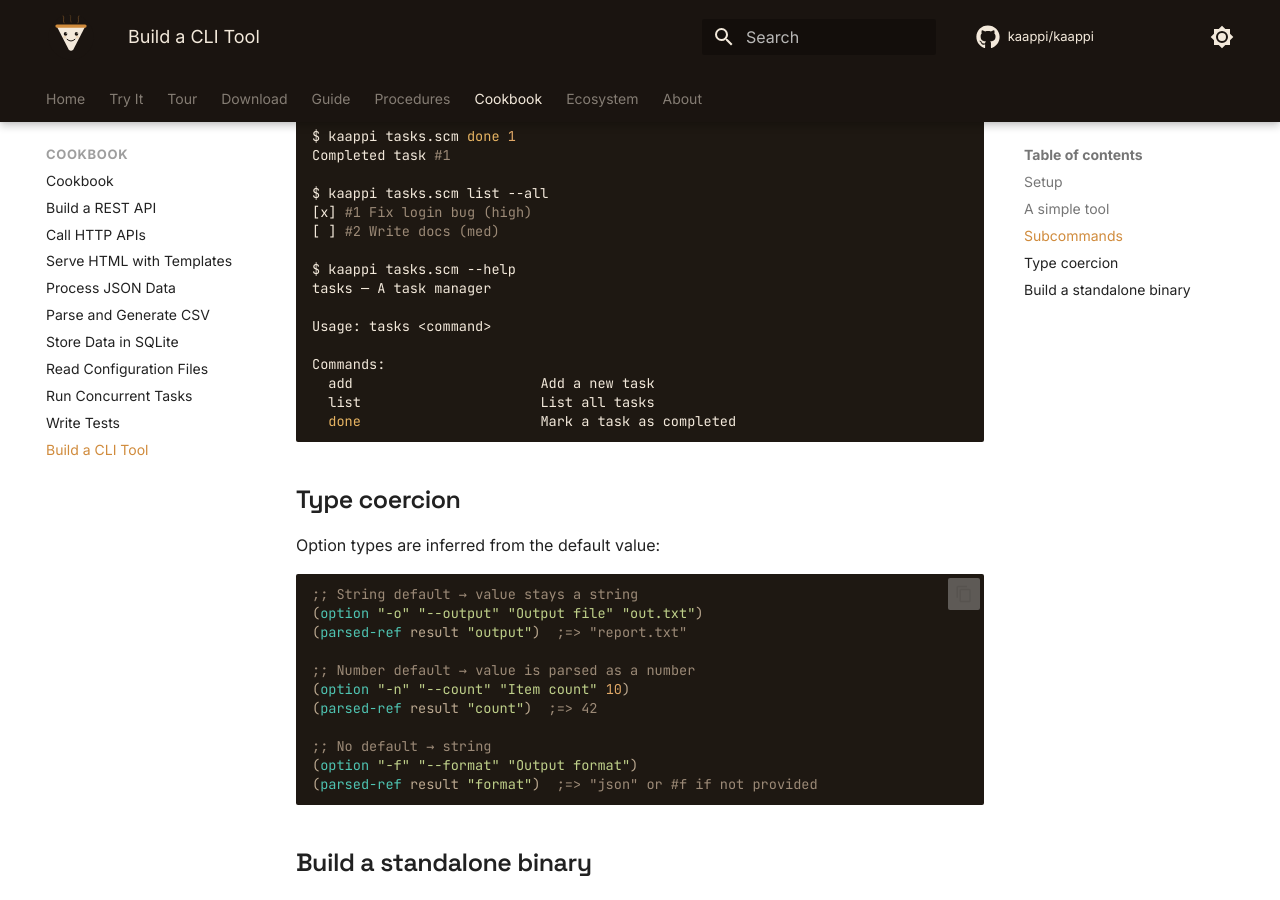
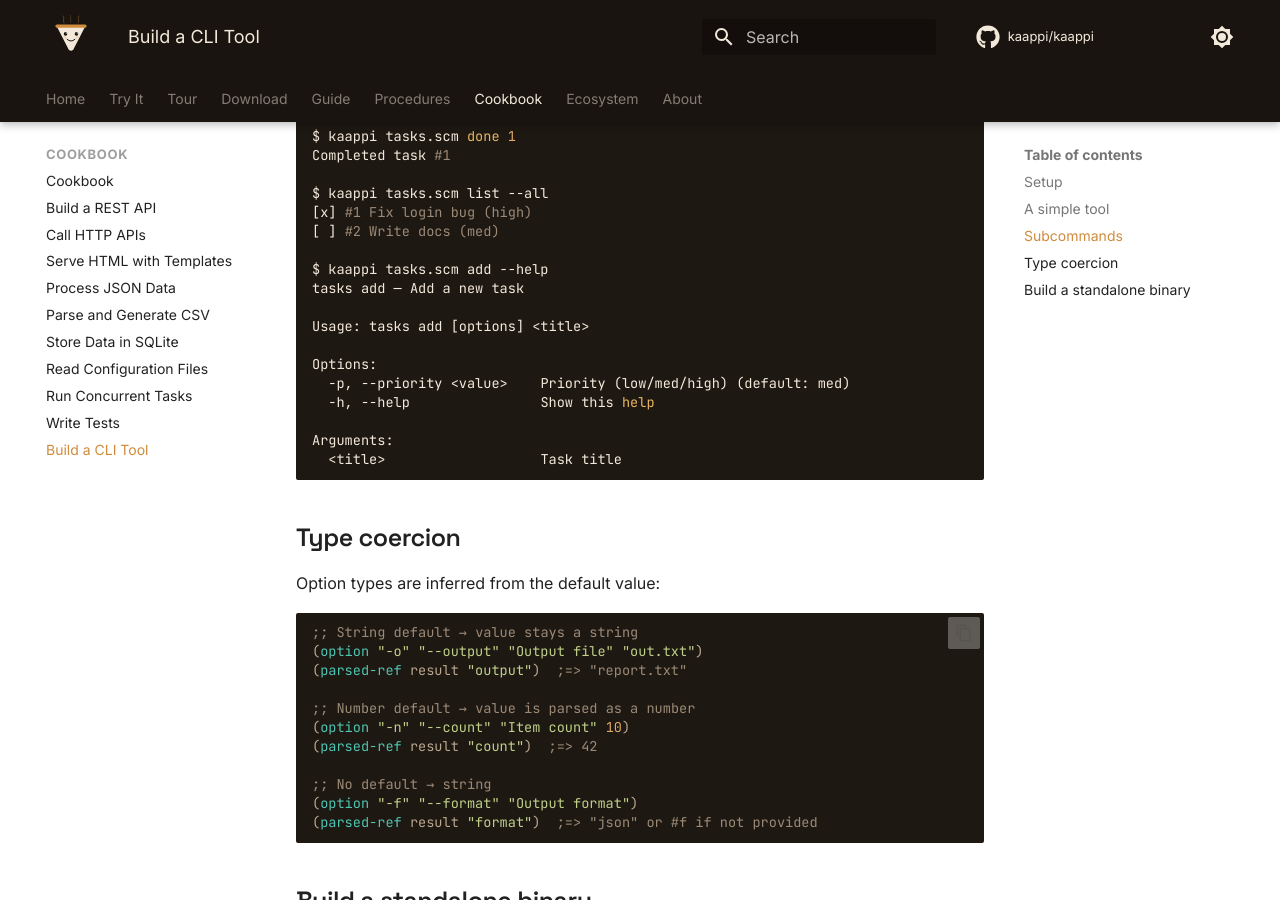
Before and after one commit to kaappi/kaappi.github.io, an MkDocs documentation site: the page built from docs/cookbook/cli-tool.md, in a window 1280 px wide and 900 px high, scrolled down 3024 px. Built offline with MkDocs 1.6.1 and Material for MkDocs 9.7.7, drawn with Linux system fonts in a browser that asks for light colours; comment, search, counter and statistics services are not loaded.

Commit message:
Restore per-subcommand help docs after kaappi-cli fix
The "Subcommand help" section in the CLI reference and the subcommand
--help transcript in the CLI cookbook recipe were removed in c95aa01
because `app <subcommand> --help` crashed the shipped kaappi-cli.
That crash is fixed on kaappi-cli main (PR #1, "Fix crash on
subcommand --help"), which is what `thottam install kaappi-cli` and
`thottam update` deliver — unversioned installs track main HEAD.

Both restored transcripts were regenerated by running the pages'
example apps against the fixed library rather than reverted from git:
the fixed generate-help prefixes the app name ("deploy push — ...",
"Usage: deploy push [options]") where the pre-removal text showed the
bare subcommand name. Output verified byte-identical to the real
`deploy.scm push --help` / `tasks.scm add --help` runs, and the
surrounding transcript lines re-run unchanged.

Note: the fix has no tagged kaappi-cli release yet (still v0.1.0),
which only affects installs pinned with @0.1.0.

Co-Authored-By: Claude Fable 5 <noreply@anthropic.com>

````diff
--- a/docs/cookbook/cli-tool.md
+++ b/docs/cookbook/cli-tool.md
@@ -157,15 +157,17 @@ $ kaappi tasks.scm list --all
 [x] #1 Fix login bug (high)
 [ ] #2 Write docs (med)
 
-$ kaappi tasks.scm --help
-tasks — A task manager
+$ kaappi tasks.scm add --help
+tasks add — Add a new task
 
-Usage: tasks <command>
+Usage: tasks add [options] <title>
 
-Commands:
-  add                       Add a new task
-  list                      List all tasks
-  done                      Mark a task as completed
+Options:
+  -p, --priority <value>    Priority (low/med/high) (default: med)
+  -h, --help                Show this help
+
+Arguments:
+  <title>                   Task title
 ```
 
 ## Type coercion
````
Also changed, not shown: docs/ecosystem/cli.md (+16 -0 lines).
